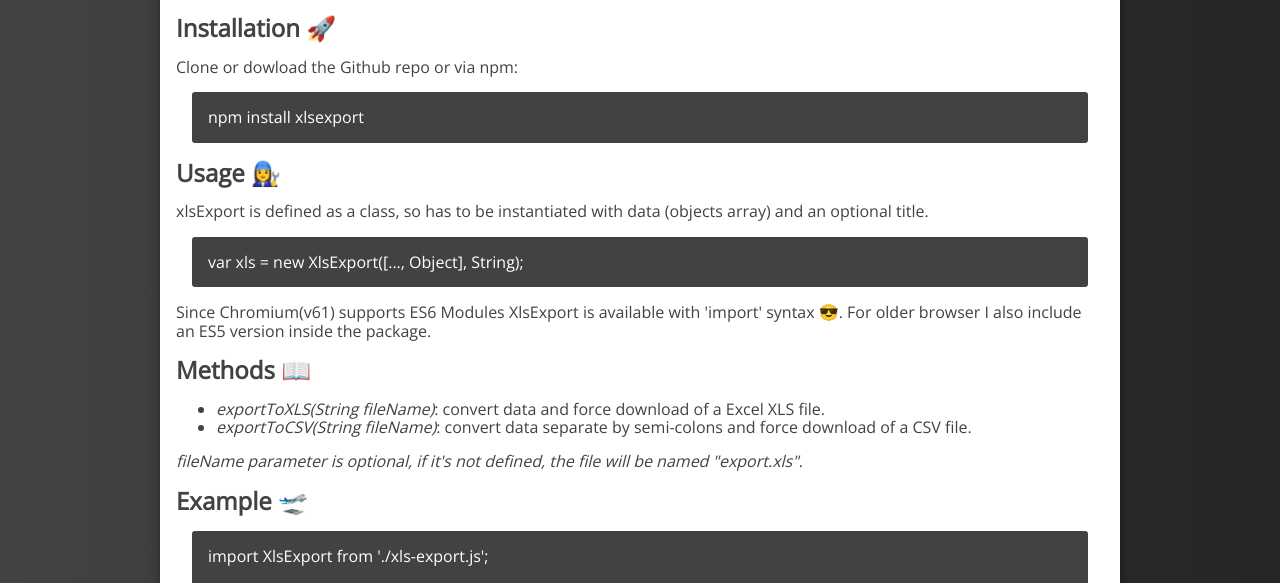
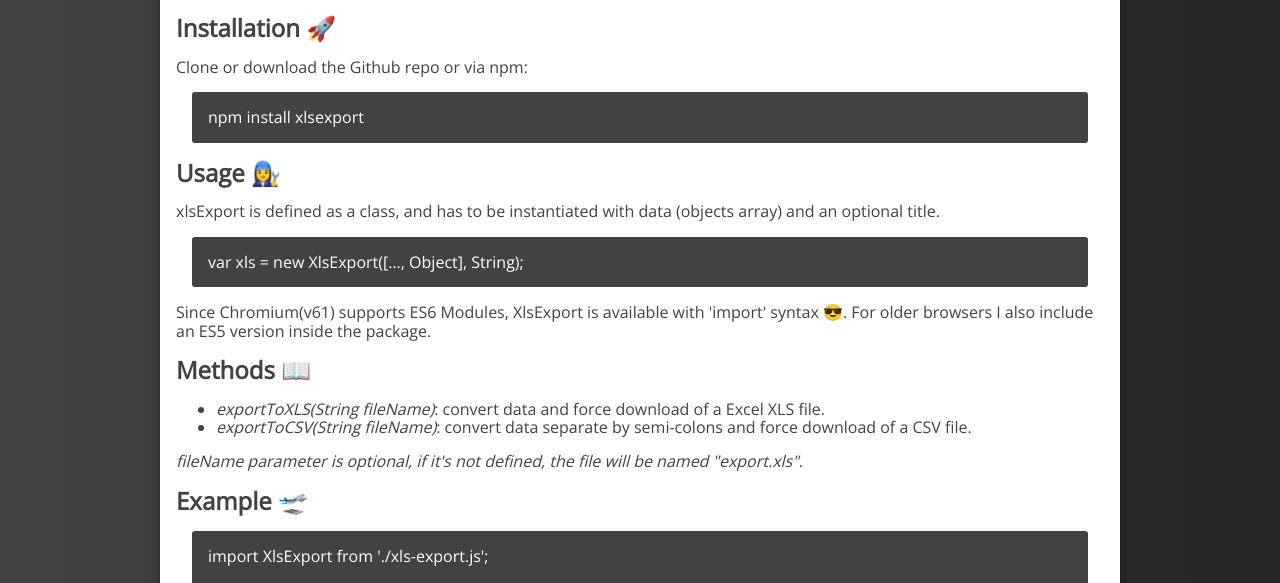
Before and after one commit to deblanco/xlsExport, a website: page docs/index.html in a window 1280 px wide. Shown: the part 468-1051 px from the top of the page. Drawn offline with nearby package versions, Linux system fonts and the light colour scheme; a script that the page names is missing.

Commit message:
spelling reviewed

```diff
--- a/docs/index.html
+++ b/docs/index.html
@@ -26,18 +26,18 @@
             </div>
             <h1>Installation 🚀</h1>
             <div>
-                Clone or dowload the Github repo or via npm:
+                Clone or download the Github repo or via npm:
                 <div class="code">
                     npm install xlsexport
                 </div>
             </div>
             <h1>Usage 👩‍🔧</h1>
             <div>
-                xlsExport is defined as a class, so has to be instantiated with data (objects array) and an optional title.
+                xlsExport is defined as a class, and has to be instantiated with data (objects array) and an optional title.
                 <div class="code">
                     var xls = new XlsExport([..., Object], String);
                 </div>
-                Since Chromium(v61) supports ES6 Modules XlsExport is available with 'import' syntax 😎. For older browser I also include
+                Since Chromium(v61) supports ES6 Modules, XlsExport is available with 'import' syntax 😎. For older browsers I also include
                 an ES5 version inside the package.
             </div>
             <h1>Methods 📖</h1>
```
Also changed, not shown: README.md.
